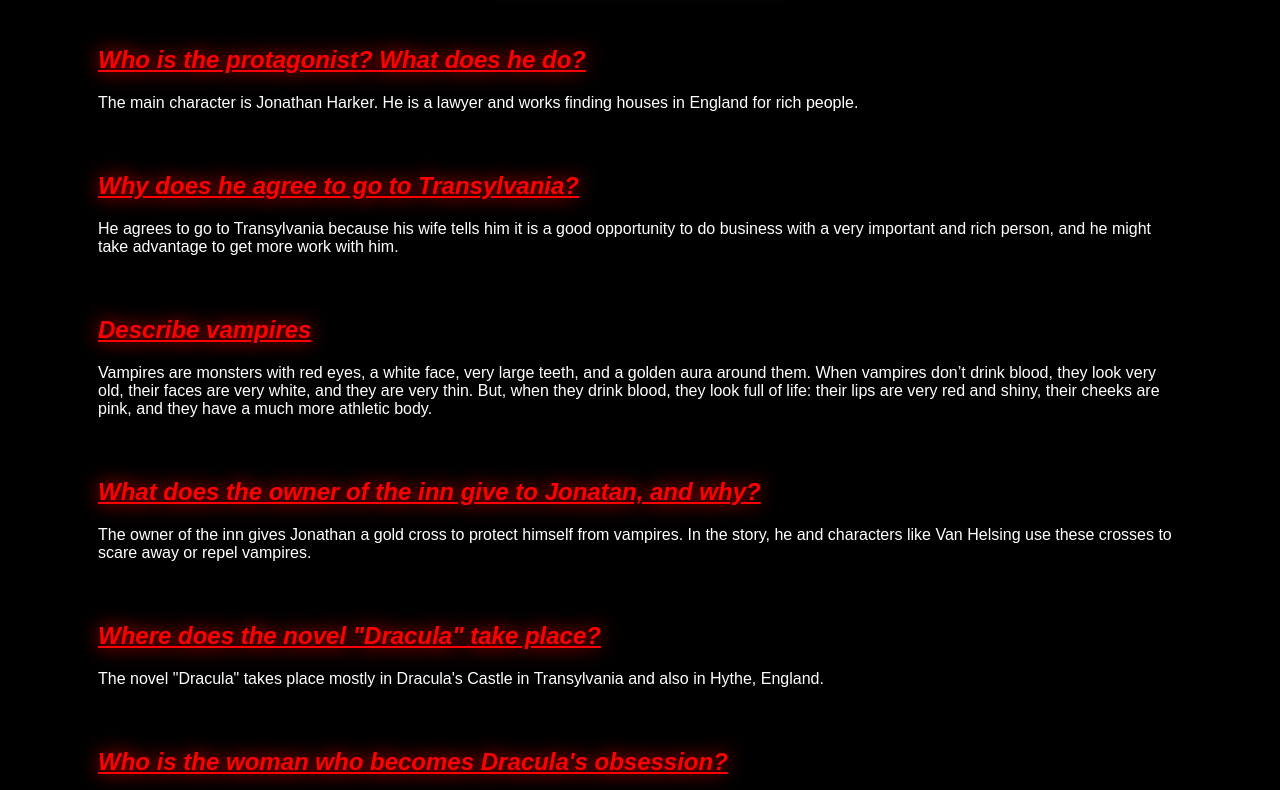
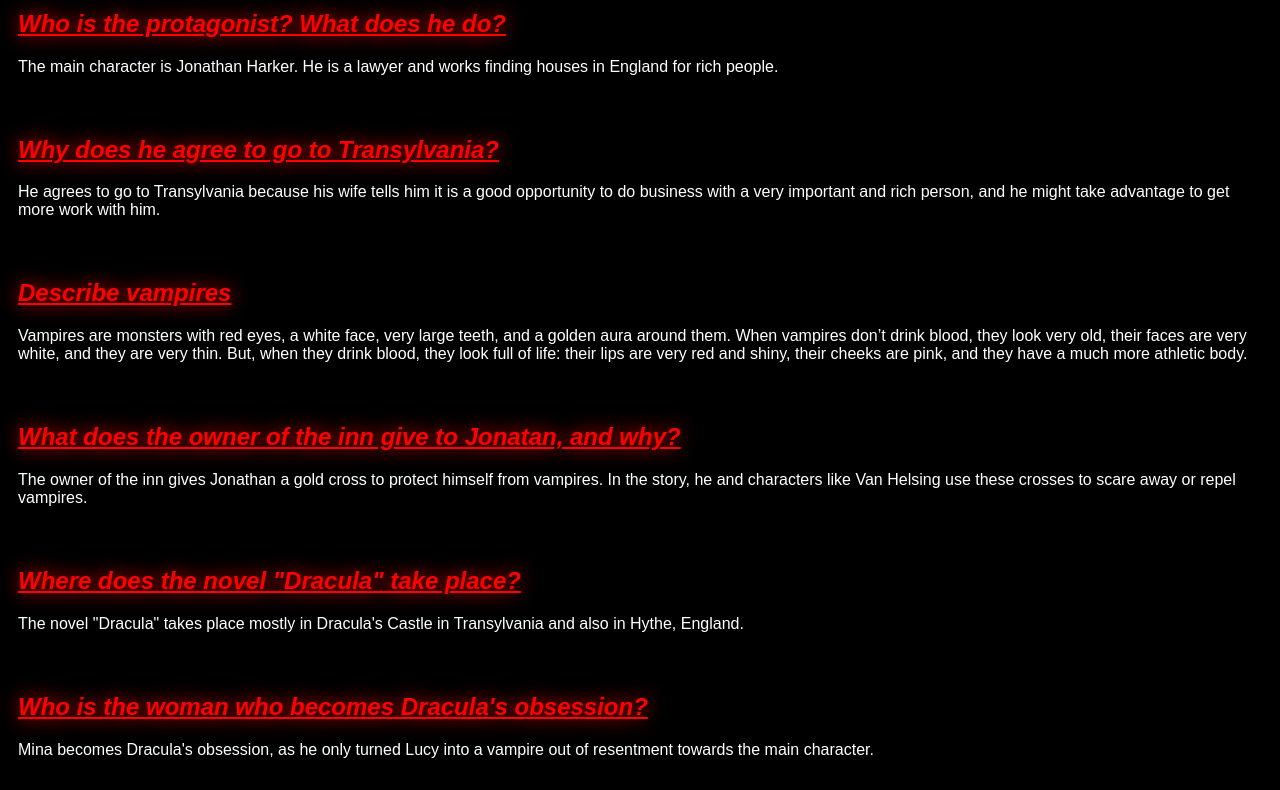
Before and after one commit to ShadowMaster115/Dracula, a plain HTML site: page index2.html in a window 1280 px wide. Shown: the part 956-1746 px from the top of the page. Drawn offline with Linux system fonts and the light colour scheme.

Commit message:
Update styles.css

```diff
--- a/styles.css
+++ b/styles.css
@@ -97,5 +97,5 @@ nav ul li a:hover {
 }
 
 .cuerpo {
-    margin: 90px;
+    margin: 10px;
 }
```
